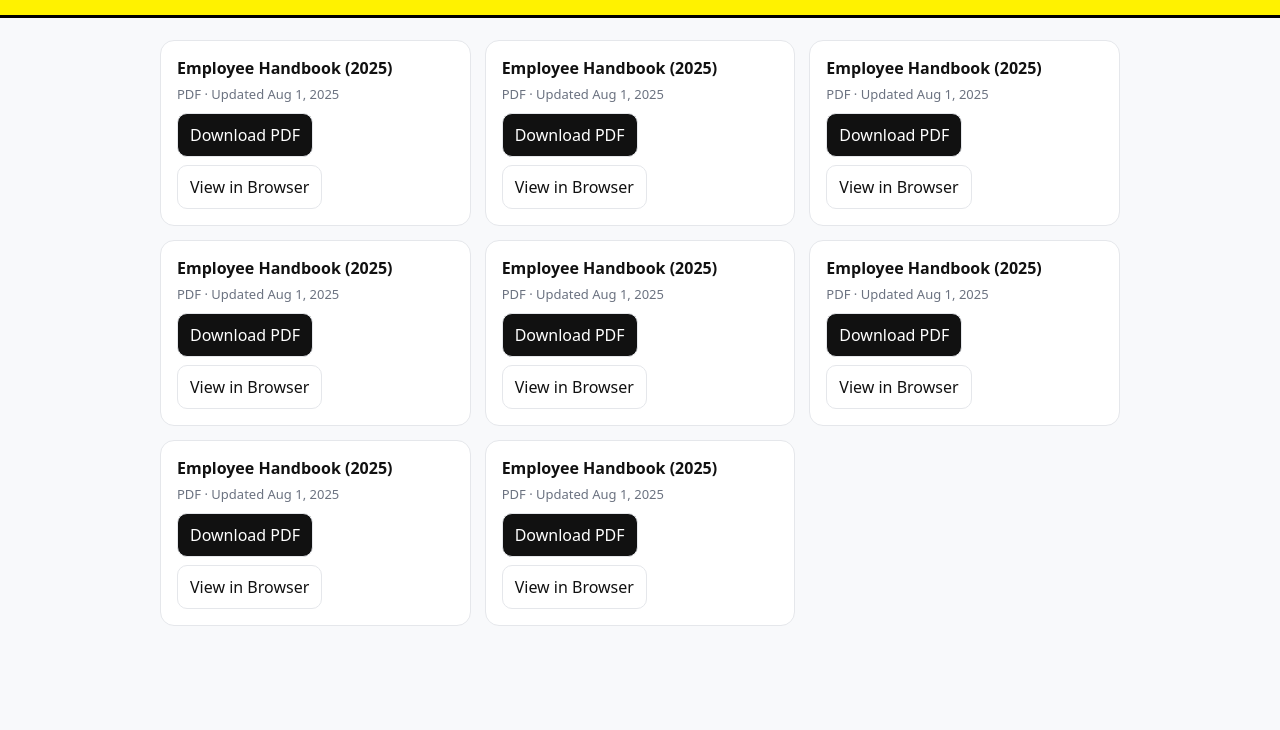
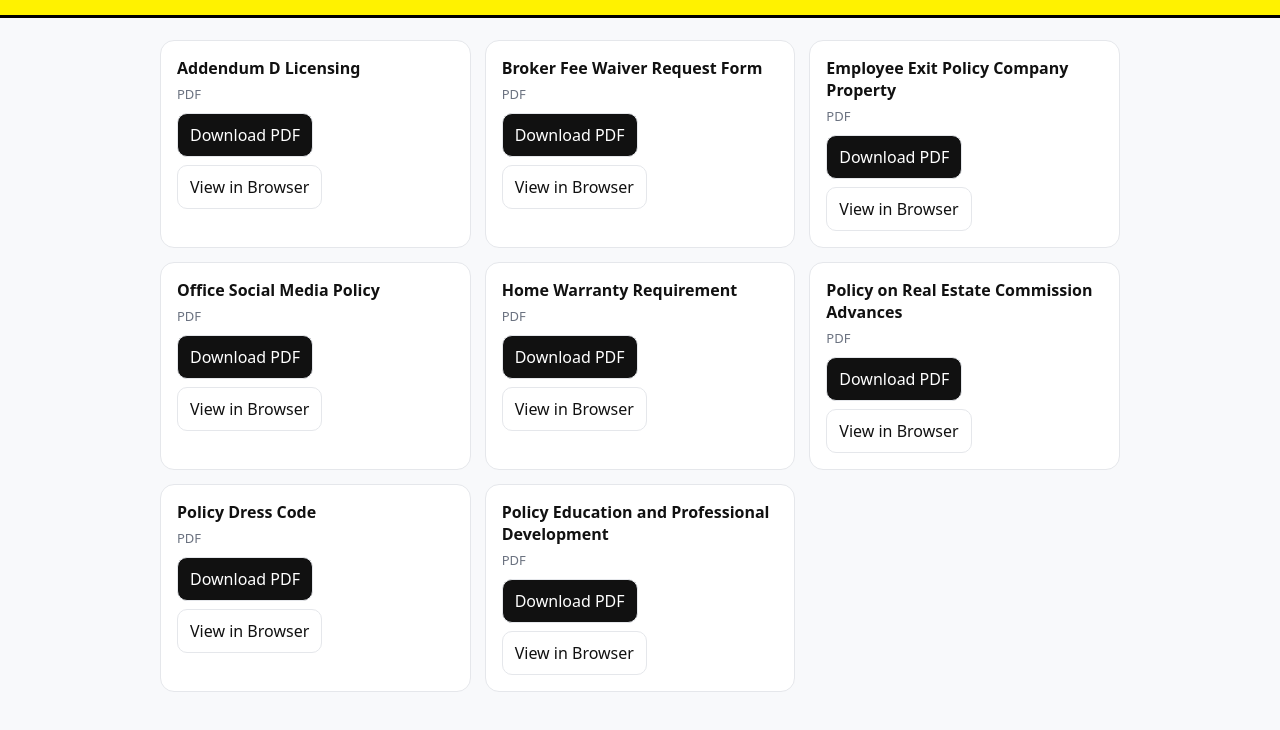
Before and after one commit to kdacanay/wrc-handbook, a plain HTML site: page docs/index.html in a window 1280 px wide. Shown: the part 62-792 px from the top of the page. Drawn offline with Linux system fonts and the light colour scheme.

Commit message:
Update index.html

```diff
--- a/docs/index.html
+++ b/docs/index.html
@@ -27,8 +27,8 @@
 
              <!-- Duplicate a block for each PDF. Filenames must exist in /docs/policies/ -->
         <article class="card">
-        <div class="title">Employee Handbook (2025)</div>
-        <div class="meta">PDF · Updated Aug 1, 2025</div>
+          <div class="title">Addendum D Licensing</div>
+          <div class="meta">PDF</div>
           <div class="row">
             <a class="btn primary" href="./policies/ADDENDUM%20D%20LICENSING.pdf" download>Download PDF</a>
             <a class="btn secondary" href="./policies/ADDENDUM%20D%20LICENSING.pdf" target="_blank" rel="noopener">View in Browser</a>
@@ -36,8 +36,8 @@
         </article>
 
         <article class="card">
-        <div class="title">Employee Handbook (2025)</div>
-        <div class="meta">PDF · Updated Aug 1, 2025</div>
+          <div class="title">Broker Fee Waiver Request Form</div>
+          <div class="meta">PDF</div>
           <div class="row">
             <a class="btn primary" href="./policies/Broker%20Fee%20Waiver%20Request%20Form.pdf" download>Download PDF</a>
             <a class="btn secondary" href="./policies/Broker%20Fee%20Waiver%20Request%20Form.pdf" target="_blank" rel="noopener">View in Browser</a>
@@ -45,8 +45,8 @@
         </article>
 
         <article class="card">
-        <div class="title">Employee Handbook (2025)</div>
-        <div class="meta">PDF · Updated Aug 1, 2025</div>
+          <div class="title">Employee Exit Policy Company Property</div>
+          <div class="meta">PDF</div>
           <div class="row">
             <a class="btn primary" href="./policies/Employee%20Exit%20Policy%20Company%20Property.pdf" download>Download PDF</a>
             <a class="btn secondary" href="./policies/Employee%20Exit%20Policy%20Company%20Property.pdf" target="_blank" rel="noopener">View in Browser</a>
@@ -54,8 +54,8 @@
         </article>
 
         <article class="card">
-        <div class="title">Employee Handbook (2025)</div>
-        <div class="meta">PDF · Updated Aug 1, 2025</div>
+          <div class="title">Office Social Media Policy</div>
+          <div class="meta">PDF</div>
           <div class="row">
             <a class="btn primary" href="./policies/Office%20Social%20Media%20Policy%20(1).pdf" download>Download PDF</a>
             <a class="btn secondary" href="./policies/Office%20Social%20Media%20Policy%20(1).pdf" target="_blank" rel="noopener">View in Browser</a>
@@ -63,8 +63,8 @@
         </article>
 
         <article class="card">
-        <div class="title">Employee Handbook (2025)</div>
-        <div class="meta">PDF · Updated Aug 1, 2025</div>
+          <div class="title">Home Warranty Requirement</div>
+          <div class="meta">PDF</div>
           <div class="row">
             <a class="btn primary" href="./policies/Policy%20Home%20Warranty%20Requirement.pdf" download>Download PDF</a>
             <a class="btn secondary" href="./policies/Policy%20Home%20Warranty%20Requirement.pdf" target="_blank" rel="noopener">View in Browser</a>
@@ -72,8 +72,8 @@
         </article>
 
         <article class="card">
-        <div class="title">Employee Handbook (2025)</div>
-        <div class="meta">PDF · Updated Aug 1, 2025</div>
+          <div class="title">Policy on Real Estate Commission Advances</div>
+          <div class="meta">PDF</div>
           <div class="row">
             <a class="btn primary" href="./policies/Policy%20on%20Real%20Estate%20Commission%20Advances.pdf" download>Download PDF</a>
             <a class="btn secondary" href="./policies/Policy%20on%20Real%20Estate%20Commission%20Advances.pdf" target="_blank" rel="noopener">View in Browser</a>
@@ -81,8 +81,8 @@
         </article>
 
         <article class="card">
-        <div class="title">Employee Handbook (2025)</div>
-        <div class="meta">PDF · Updated Aug 1, 2025</div>
+          <div class="title">Policy Dress Code</div>
+          <div class="meta">PDF</div>
           <div class="row">
             <a class="btn primary" href="./policies/Policy_Dress%20Code.pdf" download>Download PDF</a>
             <a class="btn secondary" href="./policies/Policy_Dress%20Code.pdf" target="_blank" rel="noopener">View in Browser</a>
@@ -90,8 +90,8 @@
         </article>
 
         <article class="card">
-        <div class="title">Employee Handbook (2025)</div>
-        <div class="meta">PDF · Updated Aug 1, 2025</div>
+          <div class="title">Policy Education and Professional Development</div>
+          <div class="meta">PDF</div>
           <div class="row">
             <a class="btn primary" href="./policies/Policy_Education%20and%20Professional%20Development.pdf" download>Download PDF</a>
             <a class="btn secondary" href="./policies/Policy_Education%20and%20Professional%20Development.pdf" target="_blank" rel="noopener">View in Browser</a>
```
Lines whose indentation alone changed are shown as unchanged.
